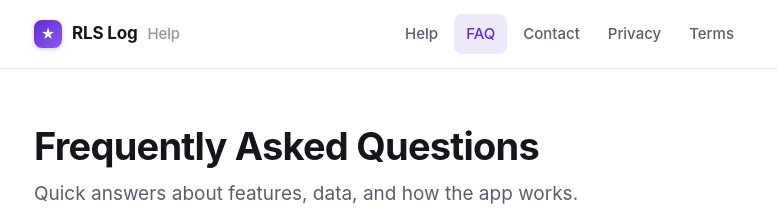
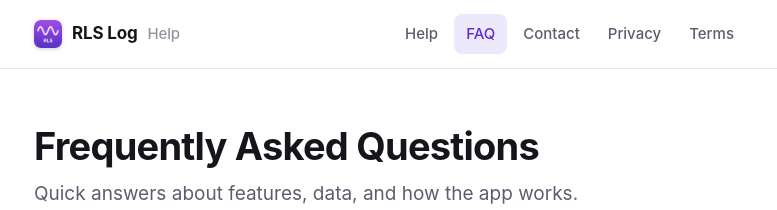
Before and after one commit to icweb/rls-log-help, a Jekyll site: the page built from faq.md, in a window 1280 px wide and 1400 px high. Shown: the top 210 px of the window, without its empty margins (250-1027 px from the left). Built offline with Jekyll 4.4.1, drawn with Linux system fonts in a browser that asks for light colours; some of the changed text lies outside the part shown.

Commit message:
Use real app icon, fix FAQ markdown rendering, refine privacy claims
- Swap the placeholder SVG star for the actual app icon (PNG sizes for
  favicon, apple-touch-icon, and the header brand mark).
- Add markdown="1" to every <details> so kramdown actually parses the
  FAQ answer bodies (links, bold, and lists were rendering as raw
  markdown text before).
- Restyle the FAQ details so the open-state answer has proper top,
  bottom, and side padding.
- Strip text-decoration from the index card grid on every state.
- Clarify the "no telemetry" claim: we don't ship analytics SDKs or
  custom telemetry, but Apple's iCloud/CloudKit platform logging still
  applies — we just don't receive any of it. Mirror this on the
  privacy page.
- Add a "no AI training, no data centers, no water" FAQ + privacy
  section.
- Note that the app is free with no subscriptions or IAPs.

Co-Authored-By: Claude Opus 4.7 <noreply@anthropic.com>

```diff
--- a/_layouts/default.html
+++ b/_layouts/default.html
@@ -8,13 +8,14 @@
   <title>{% if page.title %}{{ page.title }} — {% endif %}{{ site.title }}</title>
   <meta name="description" content="{{ page.description | default: site.description }}">
   <link rel="stylesheet" href="{{ '/assets/style.css' | relative_url }}">
-  <link rel="icon" type="image/svg+xml" href="{{ '/assets/icon.svg' | relative_url }}">
+  <link rel="icon" type="image/png" sizes="32x32" href="{{ '/assets/favicon-32.png' | relative_url }}">
+  <link rel="apple-touch-icon" sizes="180x180" href="{{ '/assets/apple-touch-icon.png' | relative_url }}">
 </head>
 <body>
   <header class="site-header">
     <div class="container">
       <a href="{{ '/' | relative_url }}" class="brand" aria-label="RLS Log home">
-        <span class="brand-mark" aria-hidden="true">★</span>
+        <img class="brand-mark" src="{{ '/assets/icon.png' | relative_url }}" alt="" aria-hidden="true" width="28" height="28">
         <span class="brand-text">{{ site.title }}</span>
         <span class="brand-sub">Help</span>
       </a>
--- a/assets/style.css
+++ b/assets/style.css
@@ -92,18 +92,13 @@ html, body {
 }
 
 .brand-mark {
-  display: inline-flex;
-  align-items: center;
-  justify-content: center;
+  display: inline-block;
   width: 28px;
   height: 28px;
-  border-radius: 8px;
-  background: linear-gradient(135deg, var(--accent), var(--accent-light));
-  color: #fff;
-  font-weight: 700;
-  font-size: 14px;
+  border-radius: 7px;
   align-self: center;
-  box-shadow: 0 1px 4px rgba(94, 43, 206, 0.3);
+  box-shadow: 0 1px 4px rgba(0, 0, 0, 0.18);
+  object-fit: cover;
 }
 
 .brand-text { font-weight: 700; }
@@ -250,13 +245,20 @@ html, body {
   margin: 32px 0;
 }
 
+.card,
+.card:hover,
+.card:focus,
+.card:visited,
+.card:active {
+  text-decoration: none;
+}
+
 .card {
   display: block;
   background: var(--bg-elevated);
   border: 1px solid var(--border);
   border-radius: var(--radius);
   padding: 20px 22px;
-  text-decoration: none;
   color: var(--text);
   transition: transform 0.15s ease, border-color 0.15s ease, box-shadow 0.15s ease;
 }
@@ -265,6 +267,10 @@ html, body {
   transform: translateY(-2px);
   border-color: var(--accent);
   box-shadow: var(--shadow);
+}
+
+.card .card-title,
+.card .card-desc {
   text-decoration: none;
 }
 
@@ -325,14 +331,26 @@ html, body {
   transform: translateY(-50%) rotate(45deg);
 }
 
+.prose details[open] summary {
+  border-bottom: 1px solid var(--border);
+  margin-bottom: 0;
+}
+
 .prose details > *:not(summary) {
-  padding: 0 18px 14px;
-  margin: 0 0 8px;
+  margin: 14px 18px;
+}
+
+.prose details > *:not(summary):first-of-type {
+  margin-top: 14px;
 }
 
 .prose details > *:not(summary):last-child {
-  margin-bottom: 0;
-  padding-bottom: 18px;
+  margin-bottom: 16px;
+}
+
+.prose details ul,
+.prose details ol {
+  padding-left: 24px;
 }
 
 /* ----- Footer ----- */
--- a/faq.md
+++ b/faq.md
@@ -6,7 +6,7 @@ description: Frequently asked questions about the RLS Log iOS app.
 
 ## Getting started
 
-<details>
+<details markdown="1">
 <summary>What does RLS Log actually do?</summary>
 
 It's a private tracker for restless legs syndrome. You log symptoms, meals,
@@ -14,7 +14,7 @@ supplements, medications, and sleep — and the app surfaces patterns, triggers,
 and a personalized "tonight's risk" prediction based on your own history.
 </details>
 
-<details>
+<details markdown="1">
 <summary>How long until I get useful insights?</summary>
 
 The first 7–10 days mostly fill the baseline. After about two weeks of regular
@@ -22,7 +22,7 @@ logging, the contribution heatmap and trend charts get meaningful. Risk
 predictions improve as your dataset grows.
 </details>
 
-<details>
+<details markdown="1">
 <summary>Do I need to log every day?</summary>
 
 No. The more consistent you are, the better the patterns — but the app handles
@@ -30,7 +30,7 @@ gaps gracefully. Quick Log on the Today tab is designed for one-tap entries
 when you're in a hurry.
 </details>
 
-<details>
+<details markdown="1">
 <summary>Does it work on iPad and Mac?</summary>
 
 Yes. The app runs on iPhone, iPad, and Mac (Apple silicon, via Mac Catalyst),
@@ -39,7 +39,7 @@ and your logs sync across all your devices through iCloud.
 
 ## Data and privacy
 
-<details>
+<details markdown="1">
 <summary>Where is my data stored?</summary>
 
 On your iPhone, and (if you have iCloud enabled) in your private CloudKit
@@ -47,22 +47,29 @@ database for syncing across your devices. Nothing goes to our servers — we
 don't run any. See the [Privacy Policy]({{ '/privacy.html' | relative_url }}).
 </details>
 
-<details>
+<details markdown="1">
 <summary>Do you collect analytics or tracking?</summary>
 
-No. There are no analytics SDKs, no marketing trackers, no telemetry. The only
-data Apple may share with us is the standard, anonymized App Store crash
-reports, which contain stack traces — never your logs.
+**We don't.** RLS Log contains no analytics SDKs, no marketing trackers, and no
+custom telemetry from us. We don't see what you log, what screens you open, or
+even when you launch the app.
+
+To be precise: because the app uses Apple's iCloud and CloudKit to sync your
+data across your own devices, Apple's platform-level operational logging
+applies — the same logging that runs for every iCloud-enabled app on your
+iPhone. Apple is the only party with any visibility there, and the contents of
+your CloudKit private database are end-to-end-managed and not visible to us.
+We never receive a copy.
 </details>
 
-<details>
+<details markdown="1">
 <summary>Can I export my data?</summary>
 
 Yes. Settings → Data → Export gives you a JSON file with everything you've
 logged. Save it to Files, share it, or keep it as a backup.
 </details>
 
-<details>
+<details markdown="1">
 <summary>How do I delete my data?</summary>
 
 Deleting the app from your iPhone removes the local copy. To remove the iCloud
@@ -72,7 +79,7 @@ copy, go to Settings → [Your name] → iCloud → Manage Account Storage → R
 
 ## Apple Health
 
-<details>
+<details markdown="1">
 <summary>What does the app read from Apple Health?</summary>
 
 Only what's relevant to RLS: sleep analysis, workouts, active energy, step
@@ -81,7 +88,7 @@ ferritin and vitamin D. Each category is a separate permission you grant in
 Settings.
 </details>
 
-<details>
+<details markdown="1">
 <summary>What are clinical records and why does the app ask?</summary>
 
 Clinical records are lab results, medications, immunizations, and conditions
@@ -91,14 +98,14 @@ goals like "ferritin above 75 ng/mL" so you don't have to type values
 manually.
 </details>
 
-<details>
+<details markdown="1">
 <summary>Can I turn off Apple Health access later?</summary>
 
 Yes. Settings → Privacy &amp; Security → Health → RLS Log lets you toggle each
 category individually or revoke access entirely.
 </details>
 
-<details>
+<details markdown="1">
 <summary>Does the app write anything back to Apple Health?</summary>
 
 No. RLS Log is read-only with respect to Apple Health.
@@ -106,7 +113,7 @@ No. RLS Log is read-only with respect to Apple Health.
 
 ## Goals and labs
 
-<details>
+<details markdown="1">
 <summary>What are Goals?</summary>
 
 Goals are targets you set for yourself — for example, "ferritin above 75
@@ -114,7 +121,7 @@ ng/mL" or "walk 30 minutes a day." The app tracks progress and can remind you
 to retest a lab on a schedule.
 </details>
 
-<details>
+<details markdown="1">
 <summary>Why does iron / ferritin matter for RLS?</summary>
 
 Iron deficiency is one of the most common physiological contributors to
@@ -124,7 +131,7 @@ symptom log. (This is informational, not medical advice — talk to your doctor
 about what's right for you.)
 </details>
 
-<details>
+<details markdown="1">
 <summary>Can I add lab results manually?</summary>
 
 Yes. Open the Goals tab → tap a lab → Add Result. You can enter the value, the
@@ -133,7 +140,7 @@ date drawn, the lab name, and any notes.
 
 ## Predictions and patterns
 
-<details>
+<details markdown="1">
 <summary>How does "tonight's risk" work?</summary>
 
 The app combines your recent triggers (caffeine, alcohol, late meals, missed
@@ -143,14 +150,14 @@ risk score with the top contributing factors so you can see *why* — not just
 the number.
 </details>
 
-<details>
+<details markdown="1">
 <summary>Why is the prediction "still calibrating"?</summary>
 
 The app needs roughly 14 days of data before predictions are stable. Until
 then, the Insights banner notes that the model is still warming up.
 </details>
 
-<details>
+<details markdown="1">
 <summary>What is the contribution heatmap?</summary>
 
 A grid that highlights which logged items most strongly correlate with your
@@ -158,15 +165,27 @@ worst symptom days. It's not a medical diagnosis — it's a visualization of
 your own patterns.
 </details>
 
+<details markdown="1">
+<summary>Does the app use AI? Is it training on my data?</summary>
+
+The predictions and pattern detection run **entirely on your iPhone**, against
+your own log history. There are no remote AI calls, no cloud inference, and
+no training pipeline that ingests your data.
+
+That also means RLS Log doesn't run in a data center on your behalf, so there
+are no servers, no GPUs, and no water-cooled racks burning energy to crunch
+your numbers. The math happens in the app, on the device you already own.
+</details>
+
 ## Reminders
 
-<details>
+<details markdown="1">
 <summary>Can the app remind me to log?</summary>
 
 Yes. Settings → Reminders lets you schedule daily prompts at custom times.
 </details>
 
-<details>
+<details markdown="1">
 <summary>Can it remind me to retest a lab?</summary>
 
 Yes. When you set a Goal, you can attach a follow-up date and the app will
@@ -175,14 +194,14 @@ schedule a local notification.
 
 ## Other
 
-<details>
+<details markdown="1">
 <summary>Does it work with Siri and Shortcuts?</summary>
 
 Yes. You can say "Hey Siri, log RLS symptom" or build Shortcuts that log
 specific triggers, start Live Activities, or open the Today tab.
 </details>
 
-<details>
+<details markdown="1">
 <summary>Is there a Live Activity?</summary>
 
 Yes. Start a session from the Today tab and the Live Activity surfaces on the
@@ -190,15 +209,15 @@ Lock Screen and in the Dynamic Island, with one-tap buttons to log severity
 and end the session.
 </details>
 
-<details>
+<details markdown="1">
 <summary>How do I send feedback?</summary>
 
 Email **support@rlslog.app** or use the [Contact page]({{ '/contact.html' | relative_url }}).
 </details>
 
-<details>
+<details markdown="1">
 <summary>How much does the app cost?</summary>
 
-See the App Store listing for current pricing. There are no in-app subscriptions
-that lock features behind paywalls — you get the whole app.
+**RLS Log is free.** No subscriptions, no in-app purchases, no paywalled
+features, no ads.
 </details>
```
Also changed, not shown: privacy.md (+20 -1 lines), assets/apple-touch-icon.png (added), assets/favicon-32.png (added), assets/icon.png (added), assets/icon.svg (deleted).
